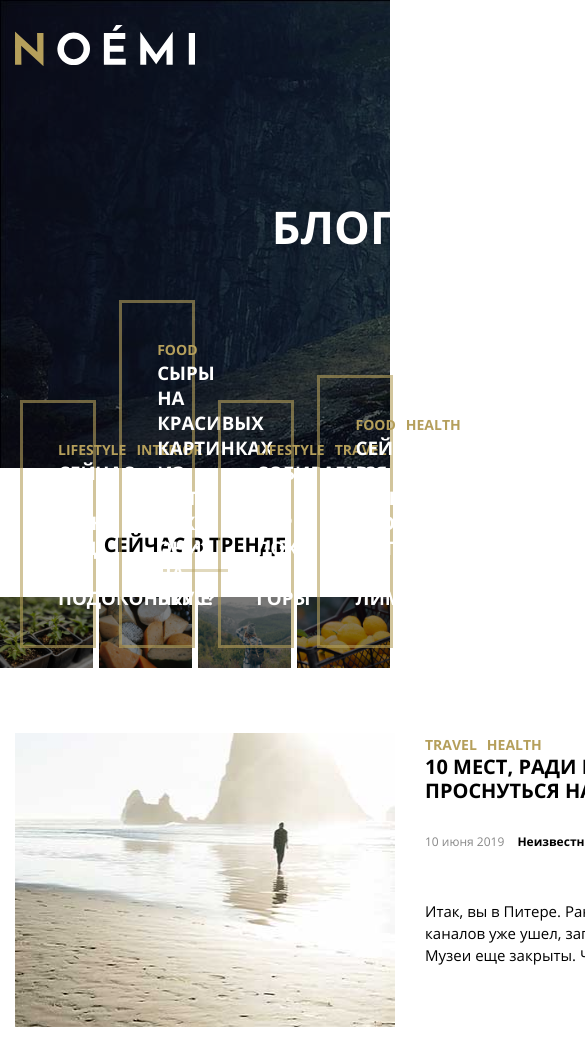
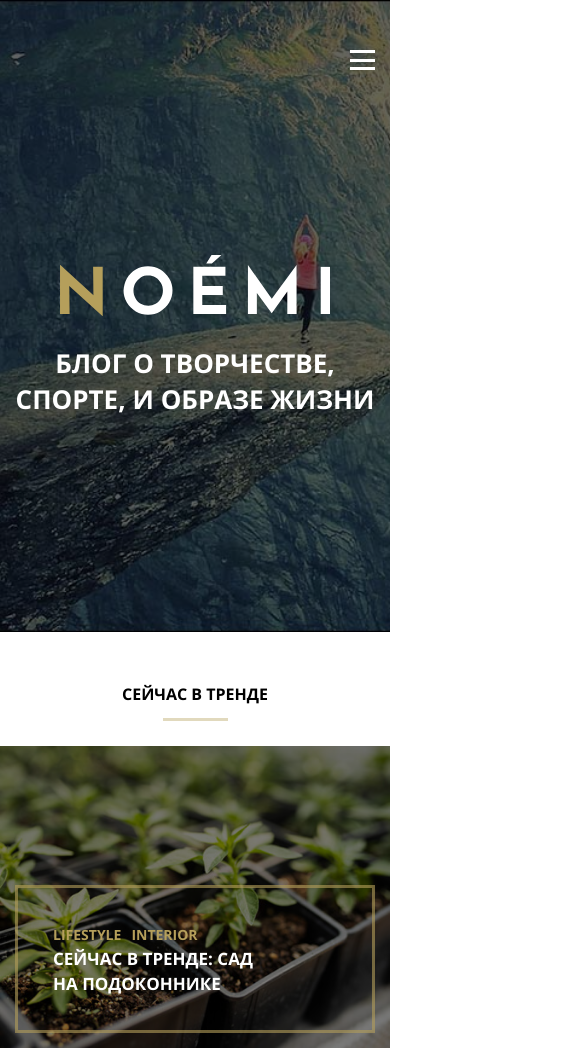
Before and after one commit to andreytver84/MQ-31-diploma-uvikov, a plain HTML site: page index.html in a window 390 px wide. Shown: the top 1049 px of the page, 585 px wide, since content can reach past the window. Drawn offline with Linux system fonts and the light colour scheme; files whose address does not match are found by name.

Commit message:
Добавил стили по адаптивности

```diff
--- a/css/style.css
+++ b/css/style.css
@@ -4,7 +4,9 @@
   margin: 0;
   padding: 0;
 }
-
+body {
+	min-width: 360px;
+}
 @font-face {
   font-family: "Open Sans";
   font-style: normal;
@@ -23,7 +25,7 @@ body {
 	font-family: "Open Sans";
 }
 .wrap {
-  width: 1200px;
+  max-width: 1200px;
   padding: 0 15px;
   margin: 0 auto;
   z-index: 10;
@@ -47,6 +49,26 @@ a:hover, .subscription-btn:hover, .search-btn:hover {
 	opacity: 0.5;
 }
 
+/*Мобильное меню*/
+.hamburger {
+	position: relative;
+    display: none;
+    width: 25px;
+    height: 20px;
+    border-top: 3px solid #ffffff;
+    border-bottom: 3px solid #ffffff;
+    box-sizing: border-box;
+}
+
+.hamburger:before {
+  content: "";
+  position: absolute;
+  top: 5.5px;
+  left: 0px;
+  width: 100%;
+  border-top: 3px solid #ffffff;
+}
+
 /*Шапка сайта*/
 
 .header {
@@ -54,6 +76,9 @@ a:hover, .subscription-btn:hover, .search-btn:hover {
   padding: 25px 0 150px;
   position: relative;
   margin-bottom: 65px;
+  backgrount-repeat: none;
+  background-position: center;
+  background-size: cover;
 }
 .header:before {
   content: "";
@@ -82,6 +107,9 @@ a:hover, .subscription-btn:hover, .search-btn:hover {
   padding: 16px;
   font-size: 13px;
 }
+.menu ul li:last-child a {
+	padding-right: 0px;
+	}
 .header-title h1 {
   margin: 125px auto 0;
   color: #fff;
@@ -91,7 +119,9 @@ a:hover, .subscription-btn:hover, .search-btn:hover {
   text-transform: uppercase;
   max-width: 700px;
 }
+
 /*Блок трэнды*/
+
 .trands {
     margin-bottom: 65px;
 }
@@ -105,6 +135,7 @@ a:hover, .subscription-btn:hover, .search-btn:hover {
 .trands-blocks {
     display: flex;
     justify-content: space-between;
+	flex-wrap: wrap;
 }
 
 .trand-block {
@@ -121,7 +152,9 @@ a:hover, .subscription-btn:hover, .search-btn:hover {
 }
 .img-trand img {
     max-width: 100%;
-	display: inherit;
+    display: inherit;
+    object-fit: cover;
+    width: 100%;
 }
 .trand-content {
     position: absolute;
@@ -133,9 +166,12 @@ a:hover, .subscription-btn:hover, .search-btn:hover {
     padding: 35px;
     box-sizing: border-box;
 }
+
 .trand-block-head h3 a {
     color: #ffffff;
+	font-size: 20px;
 }
+
 /*Контентная часть*/
 
 .wrap-content {
@@ -340,6 +376,7 @@ input {
     display: flex;
     justify-content: space-between;
 	margin-bottom: 65px;
+	flex-wrap: wrap;
 }
 
 .item {
@@ -455,3 +492,126 @@ footer {
   font-size: 12px;
   font-weight: bold;
 }
+
+/*Адаптивность*/
+
+@media (max-width: 1199px) {
+	.header {
+		padding: 50px 0 125px;
+		margin-bottom: 50px;
+	}
+	.wrap {
+		padding: 0 35px;
+	}
+	.menu nav {
+		display: none;
+	}
+	.hamburger {
+		display: flex;
+	}
+	.header-title h1 {
+		font-size: 40px;
+	}
+	h2 {
+		font-size: 18px;
+	}
+	.trands {
+		margin-bottom: 50px;
+	}
+	.trand-block-head h3 a, .item-content h3 {
+		font-size: 17px;
+	}
+	.trand-block {
+		width: calc(50% - 2px);
+		margin-bottom: 4px;
+	}
+	.item {
+		width: calc(50% - 10px);
+	}
+	.content {
+		width: calc(60% - 30px);
+	}
+	.sidebar {
+		width: 40%;
+	}
+	.news {
+		flex-direction: column;
+		border-bottom: 3px solid #eeeeee;
+		padding-bottom: 15px;
+		margin-bottom: 40px;
+	}
+	.news:last-child {
+		border-width: 0;
+	}
+	.news-img {
+		margin-right: 0;
+	}
+	.news-img img {
+		max-width: 100%;
+		width: 100%;
+	}
+	.news-text-info {
+		margin-bottom: 30px;
+	}
+
+}
+
+@media (max-width: 768px) {
+	.wrap {
+		padding: 0 15px;
+	}
+	.header {
+    padding: 50px 0 215px;
+	background-position: 30% 0px;
+	}
+	.header-top {
+    justify-content: flex-end;
+	}
+	.logo {
+    position: absolute;
+    text-align: center;
+    width: calc(100% - 30px);
+    top: 205px;
+	}
+	.logo img {
+		width: 270px
+	}
+	.header-title h1 {
+		margin-top: 275px;
+		font-size: 26px;
+	}
+	h2 {
+		font-size: 16px;
+	}
+	.trand-block, .item, .content, .sidebar {
+		width: 100%;
+	}
+	.trand-content {
+		margin: 15px;
+		width: calc(100% - 30px);
+	}
+	.wrap-content {
+		display: block;
+	}
+	.news:last-child {
+		border-width: 3px;
+	}
+	.news-img {
+		margin-right: 0px;
+	}
+	.news-text-head, .news-text-info {
+		margin-bottom: 24px;
+	}
+	.sidebar-head {
+    margin-bottom: 20px;
+	}
+	.serach-block {
+		padding: 15px 0;
+	}
+	.tags-cloud {
+    margin: 40px 0;
+	}
+	.items {
+		margin-top: 30px;
+	}
+}
```
